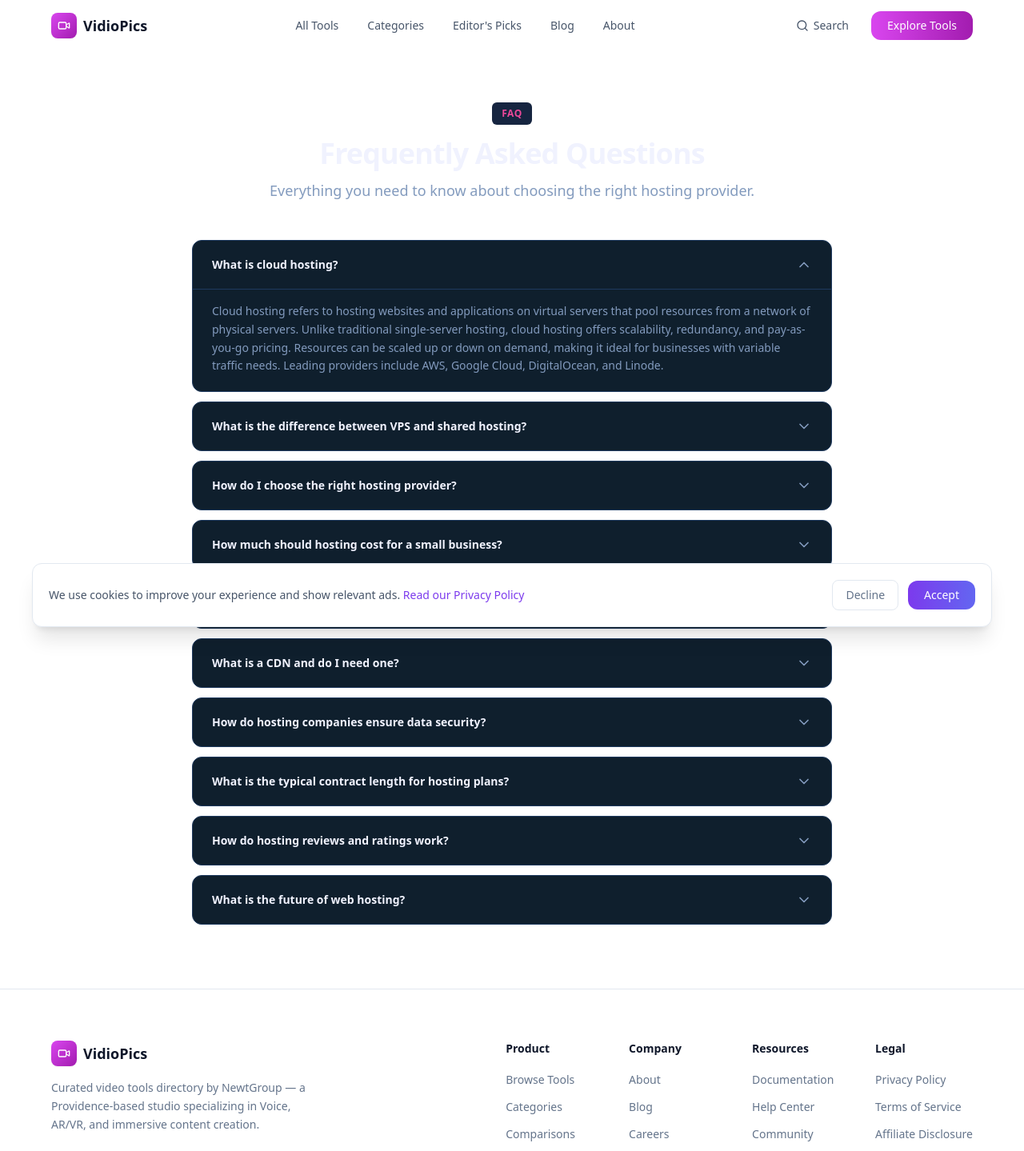
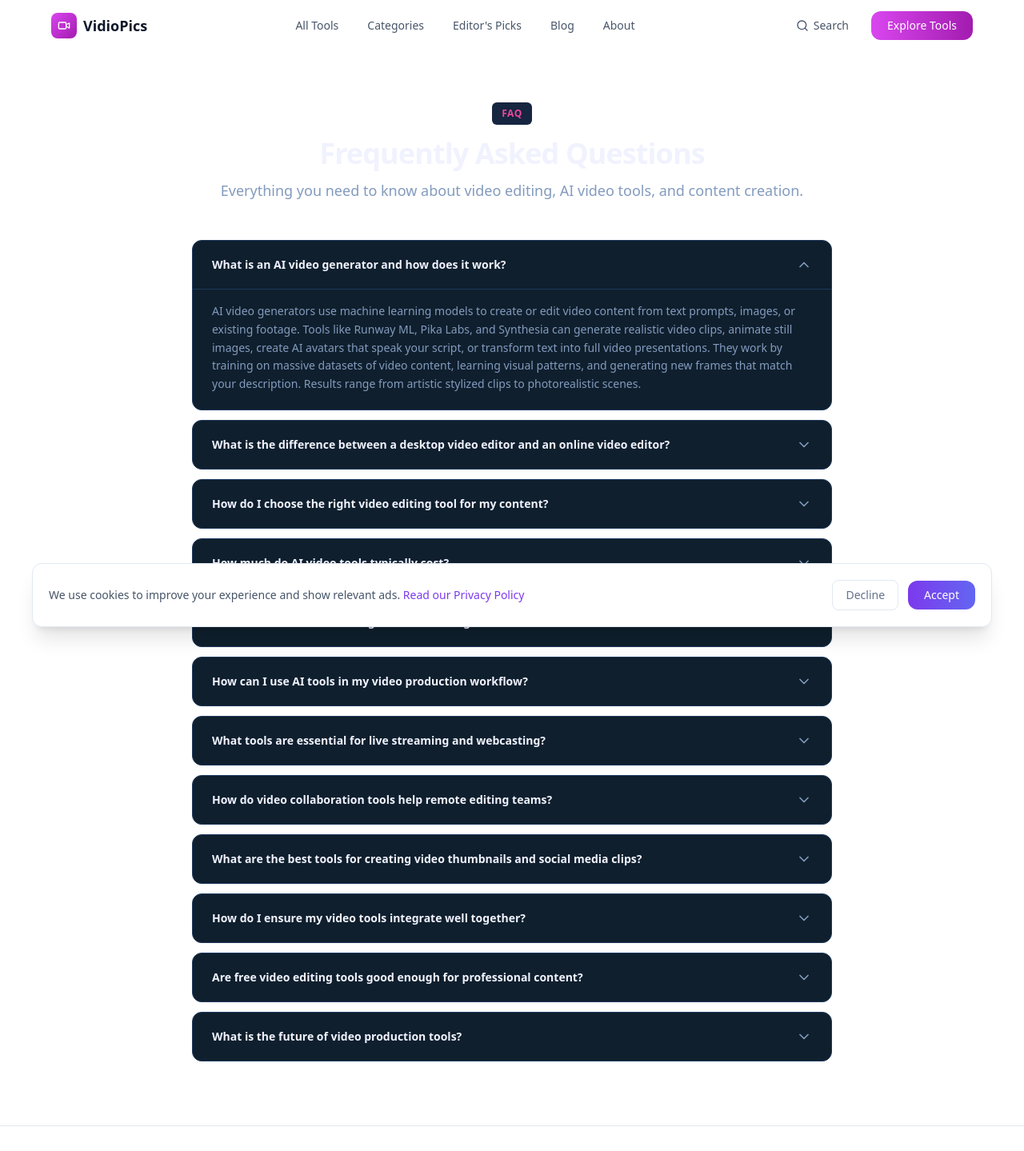
Before and after one commit to edi-picks-network/vidiopicks, a Next.js app: page /faq in a window 1280 px wide. Shown: the top 1439 px of the page at 80% size. Built offline with nearby package versions, Linux system fonts and the light colour scheme.

Commit message:
chore: update FAQ/content per Kimi audit report

```diff
--- a/app/faq/page.tsx
+++ b/app/faq/page.tsx
@@ -9,82 +9,98 @@ const FAQ_SCHEMA = {
   mainEntity: [
     {
       "@type": "Question",
-      name: "What is cloud hosting?",
+      name: "What is an AI video generator and how does it work?",
       acceptedAnswer: {
         "@type": "Answer",
-        text: "Cloud hosting refers to hosting websites and applications on virtual servers that pool resources from a network of physical servers. Unlike traditional single-server hosting, cloud hosting offers scalability, redundancy, and pay-as-you-go pricing. Resources can be scaled up or down on demand, making it ideal for businesses with variable traffic needs. Leading providers include AWS, Google Cloud, DigitalOcean, and Linode.",
+        text: "AI video generators use machine learning models to create or edit video content from text prompts, images, or existing footage. Tools like Runway ML, Pika Labs, and Synthesia can generate realistic video clips, animate still images, create AI avatars that speak your script, or transform text into full video presentations. They work by training on massive datasets of video content, learning visual patterns, and generating new frames that match your description. Results range from artistic stylized clips to photorealistic scenes.",
       },
     },
     {
       "@type": "Question",
-      name: "What is the difference between VPS and shared hosting?",
+      name: "What is the difference between a desktop video editor and an online video editor?",
       acceptedAnswer: {
         "@type": "Answer",
-        text: "Shared hosting means your website shares server resources with many other websites on the same physical machine. It's cheap but offers limited performance and security isolation. VPS (Virtual Private Server) hosting partitions a physical server into multiple virtual servers, each with dedicated CPU, RAM, and storage. VPS provides better performance, root access, and isolation — suitable for growing sites that outgrow shared hosting.",
+        text: "Desktop editors like DaVinci Resolve, Premiere Pro, and Final Cut Pro run locally on your computer — offering maximum performance, advanced color grading, unlimited timeline complexity, and no file size limits. Online editors like Canva Video, Clipchamp, and Kapwing run in your browser — requiring no installation, enabling team collaboration, and automatically saving to the cloud. Online editors are best for quick edits, social media content, and beginners. Desktop editors are essential for professional production, feature films, and complex multi-layer projects.",
       },
     },
     {
       "@type": "Question",
-      name: "How do I choose the right hosting provider?",
+      name: "How do I choose the right video editing tool for my content?",
       acceptedAnswer: {
         "@type": "Answer",
-        text: "Key factors include: (1) Performance — look for SSD/NVMe storage, fast CPU cores, and uptime guarantees of 99.9%+. (2) Scalability — can you easily upgrade resources? (3) Support — 24/7 live chat and knowledgeable staff. (4) Pricing — watch for introductory vs renewal rates. (5) Location — choose data centers close to your audience. (6) Features — free SSL, CDN, backups, staging environments. Compare providers on VidioPics to find your best match.",
+        text: "Consider: (1) Your content type — short-form vertical videos (TikTok/Reels), YouTube long-form, or professional productions. (2) Skill level — beginner-friendly tools like CapCut and iMovie vs professional suites. (3) Platform — mobile editing for on-the-go vs desktop for detailed work. (4) Features needed — green screen, motion tracking, color grading, text animations. (5) Budget — free tools like DaVinci Resolve are powerful but have learning curves; paid tools like Final Cut Pro offer streamlined workflows. Browse VidioPicks for detailed comparisons.",
       },
     },
     {
       "@type": "Question",
-      name: "How much should hosting cost for a small business?",
+      name: "How much do AI video tools typically cost?",
       acceptedAnswer: {
         "@type": "Answer",
-        text: "Small business hosting typically ranges from $5–$50/month for shared/VPS plans. Shared hosting plans start around $3–$10/month, while managed VPS starts at $15–$30/month. For e-commerce sites requiring PCI compliance and higher performance, expect to spend $30–$200/month. Enterprise-grade dedicated servers or cloud instances can range from $100–$1,000+/month depending on configuration.",
+        text: "AI video tool pricing ranges broadly: text-to-video generators like Runway ML start at $15–$30/month, AI avatar tools like Synthesia at $30–$60/month, AI video enhancement tools (upscaling, frame interpolation) at $10–$50/month. Free tiers usually have watermarks, limited exports, or lower resolution. Professional plans with commercial licenses, 4K export, and longer video durations range from $50–$200/month. Enterprise plans with custom models and API access can exceed $500/month.",
       },
     },
     {
       "@type": "Question",
-      name: "What's the difference between managed and unmanaged hosting?",
+      name: "What's the best video editing software for beginners?",
       acceptedAnswer: {
         "@type": "Answer",
-        text: "Managed hosting means the provider handles server administration — security patches, OS updates, monitoring, backups, and technical support. You focus on your application. Unmanaged hosting gives you full root access but requires you to handle all server maintenance, security hardening, and troubleshooting. Managed hosting costs more (typically 2–3x) but saves time and reduces technical risk. Unmanaged is suitable if you have DevOps expertise.",
+        text: "Top beginner-friendly video editors include: CapCut (free, great for social media vertical videos), DaVinci Resolve (free, professional-grade with a learning curve), iMovie (free for Mac users, intuitive interface), Canva Video (browser-based, drag-and-drop, excellent for beginners), and Filmora (affordable, template-rich, easy timeline editing). For absolute beginners starting with social media content, CapCut and Canva Video offer the fastest learning curve while still producing quality results.",
       },
     },
     {
       "@type": "Question",
-      name: "What is a CDN and do I need one?",
+      name: "How can I use AI tools in my video production workflow?",
       acceptedAnswer: {
         "@type": "Answer",
-        text: "A CDN (Content Delivery Network) is a distributed network of servers that cache and deliver your website content from locations closer to your visitors. CDNs improve load times, reduce server load, and provide DDoS protection. Most growing websites benefit from a CDN — especially those with global audiences, media-heavy content, or e-commerce stores. Many hosting providers include basic CDN support or integrate with Cloudflare.",
+        text: "AI tools can enhance every stage of video production: scriptwriting (ChatGPT, Jasper), text-to-speech voiceovers (ElevenLabs, Murf), automatic captioning (Descript, Rev), video upscaling and enhancement (Topaz Video AI), background removal (Remove.bg Video, Runway), motion tracking and rotoscoping, color grading assistance, and automated editing that finds your best takes. Using AI for repetitive tasks frees up time for creative decisions. A typical workflow might combine 2–3 AI tools alongside your main editing software.",
       },
     },
     {
       "@type": "Question",
-      name: "How do hosting companies ensure data security?",
+      name: "What tools are essential for live streaming and webcasting?",
       acceptedAnswer: {
         "@type": "Answer",
-        text: "Reputable hosting providers implement encryption at rest and in transit, SOC 2 Type II audits, ISO 27001 certification, GDPR compliance, regular penetration testing, multi-factor authentication, DDoS protection, firewalls, and automated backup systems. Always verify a provider's security posture before committing, especially if handling sensitive customer data.",
+        text: "Essential live streaming tools include: OBS Studio (free, industry-standard streaming software), Streamlabs (OBS with built-in alerts and overlays), Restream (multi-platform streaming to Twitch, YouTube, Facebook simultaneously), vMix (professional live production with switching, chroma key, and replay), Ecamm Live (Mac-focused with guest invites), and Telestream Wirecast. For hardware, a good webcam or DSLR, quality microphone, and capture card (for console streaming) complete the setup.",
       },
     },
     {
       "@type": "Question",
-      name: "What is the typical contract length for hosting plans?",
+      name: "How do video collaboration tools help remote editing teams?",
       acceptedAnswer: {
         "@type": "Answer",
-        text: "Most hosting providers offer monthly, annual, and multi-year (2–3 year) billing cycles. Monthly billing offers maximum flexibility but higher rates. Annual billing typically saves 15–30%. Multi-year plans offer the deepest discounts (up to 50% off) but lock you in. Month-to-month plans are ideal for testing a provider, while annual plans suit stable, long-term projects. Most providers offer a 30-day money-back guarantee regardless of billing cycle.",
+        text: "Video collaboration tools like Frame.io, Wipster, and Descript allow teams to review, comment, and approve video projects without downloading huge files. Features include: frame-accurate comments, version comparison, real-time timeline collaboration (Premiere Pro Productions with shared storage), automated proxy generation for smooth playback, and approval workflows. These tools eliminate the back-and-forth of sending video files via email or cloud storage, reducing review cycles from days to hours.",
       },
     },
     {
       "@type": "Question",
-      name: "How do hosting reviews and ratings work?",
+      name: "What are the best tools for creating video thumbnails and social media clips?",
       acceptedAnswer: {
         "@type": "Answer",
-        text: "Hosting reviews are collected from verified customers on platforms like G2, Trustpilot, and specialized review sites. Users rate providers on criteria like uptime, speed, support quality, value for money, and ease of use. Always read recent reviews and look for patterns rather than outliers. VidioPics synthesizes reviews across multiple platforms to give you a balanced view of each provider's strengths and weaknesses.",
+        text: "Top thumbnail and clip creation tools: Canva (massive template library, easy text overlays, brand kits), Photoshop for custom designs, Snappa (quick thumbnails with stock photos), and specialized tools like Thumbnail Blaster. For repurposing long videos into short clips, tools like Opus Clip, Repurpose.io, and Veed.io automatically identify highlight moments and format them for TikTok, Reels, and YouTube Shorts. Good thumbnails can increase click-through rates by 30–50%.",
       },
     },
     {
       "@type": "Question",
-      name: "What is the future of web hosting?",
+      name: "How do I ensure my video tools integrate well together?",
       acceptedAnswer: {
         "@type": "Answer",
-        text: "The hosting industry is being transformed by edge computing, serverless architectures, AI-powered management tools, green hosting initiatives, and containerization (Kubernetes/Docker). Cloud hosting continues to grow as businesses move away from physical servers. Managed hosting is also evolving with AI-driven performance optimization and automated scaling. The global cloud hosting market is projected to exceed $200 billion by 2030.",
+        text: "Check for: import/export compatibility (common codecs like H.264, ProRes, DNxHD), plugin ecosystems (After Effects plugins for Premiere, OpenFX for DaVinci), cloud storage integration (Google Drive, Dropbox, Frame.io), and API access for automation. Many modern tools support direct round-tripping — for example, editing audio in Adobe Audition from Premiere Pro, or sending color grades between DaVinci Resolve and Final Cut Pro via XML/EDL. VidioPicks lists integration details for every tool in our directory.",
+      },
+    },
+    {
+      "@type": "Question",
+      name: "Are free video editing tools good enough for professional content?",
+      acceptedAnswer: {
+        "@type": "Answer",
+        text: "Absolutely — DaVinci Resolve is used in Hollywood productions and offers professional color grading, Fusion visual effects, and Fairlight audio post-production at no cost. CapCut produces excellent short-form content for social media. However, free tools may lack: team collaboration features, premium templates and effects, advanced motion tracking, cloud backups, priority technical support, and commercial licenses for certain assets. Many professional YouTubers and creators use a combination of free software (DaVinci) with one or two paid specialized tools.",
+      },
+    },
+    {
+      "@type": "Question",
+      name: "What is the future of video production tools?",
+      acceptedAnswer: {
+        "@type": "Answer",
+        text: "The video production landscape is being transformed by real-time AI video generation, neural rendering for photorealistic CGI, automated editing powered by content-aware algorithms, cloud-based collaborative editing replacing local workflows, and real-time ray tracing for virtual production. Generative AI is making it possible to create studio-quality video from just a script or idea. The global video editing software market is projected to reach $2.5 billion by 2030, with AI-powered features being the primary growth driver.",
       },
     },
   ],
@@ -118,7 +134,7 @@ export default function FAQPage() {
             Frequently Asked Questions
           </h1>
           <p className="text-[#839BBE] text-lg">
-            Everything you need to know about choosing the right hosting provider.
+            Everything you need to know about video editing, AI video tools, and content creation.
           </p>
         </div>
 
```
Also changed, not shown: 1 other file (tests, documents, lock files or other folders).
